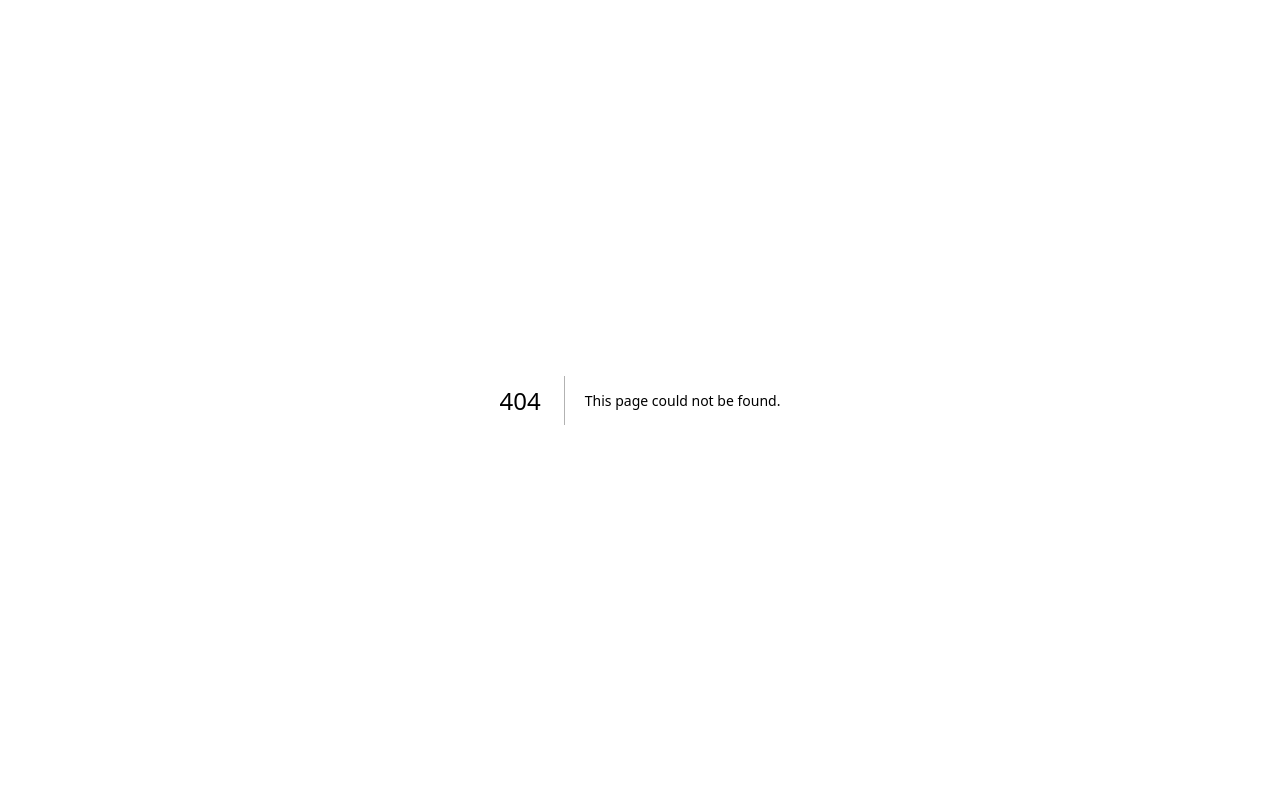
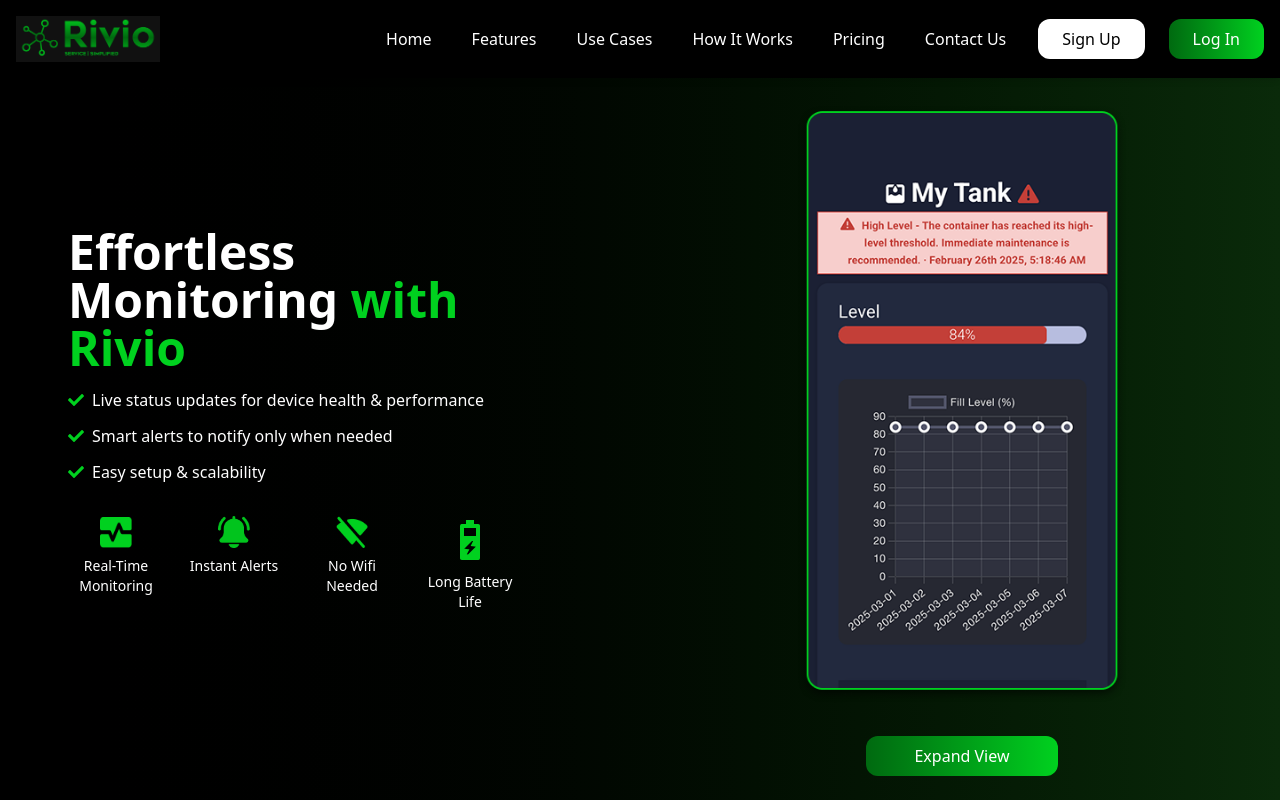
Before and after one commit to MuhammadAkil/rivio-io, a Next.js app: page /works in a window 1280 px wide. Before the commit this address had no page. Shown: the top 800 px of the page. Built offline with nearby package versions, Linux system fonts and the light colour scheme.

Commit message:
work hero done

```diff
--- /dev/null
+++ b/src/app/works/page.tsx
@@ -0,0 +1,13 @@
+import Navbar from "@/components/navbar";
+import Footer from "@/components/Footer";
+import WorksHero from "@/components/WorksHero";
+export default function UseCasesPage() {
+  return (
+    <div>
+      <Navbar />
+       <WorksHero />
+
+      <Footer />
+    </div>
+  );
+}
--- a/src/components/WhyRivio.tsx
+++ b/src/components/WhyRivio.tsx
@@ -12,7 +12,7 @@
               Why Rivio is Perfect For
             </span>
             <span className="text-[#00D11F] font-bold block sm:inline">
-              Golf Course Owners
+                Golf Course Owners
             </span>
           </h1>
 
--- /dev/null
+++ b/src/components/WorksHero.tsx
@@ -0,0 +1,64 @@
+import React from "react";
+import Image from "next/image";
+import { FaCheck } from "react-icons/fa";
+export default function WorksHero() {
+  return (
+    <div className="bg-gradient-to-r from-black to-[#0A2A0A] min-h-screen text-white py-16 px-4 flex items-center">
+      <div className="max-w-6xl mx-auto grid grid-cols-1 md:grid-cols-2 gap-36 items-center">
+        <div className="flex flex-col items-center md:items-start md:max-w-md">
+  <h1 className="text-white text-center md:text-left text-3xl sm:text-4xl md:text-5xl lg:max-w-3xl font-bold">
+    Effortless Monitoring <span className="text-[#00D11F]">with Rivio</span>
+  </h1>
+  <ul className="mt-4 space-y-3">
+    <li className="flex items-start space-x-2">
+      <FaCheck className="text-[#00D11F] mt-1" />
+      <p className="text-white">Live status updates for device health & performance</p>
+    </li>
+    <li className="flex items-start space-x-2">
+      <FaCheck className="text-[#00D11F] mt-1" />
+      <p className="text-white">Smart alerts to notify only when needed</p>
+    </li>
+    <li className="flex items-start space-x-2">
+      <FaCheck className="text-[#00D11F] mt-1" />
+      <p className="text-white">Easy setup & scalability</p>
+    </li>
+  </ul>
+  <div className="grid grid-cols-2 sm:grid-cols-4 gap-6 mt-8">
+    <div className="flex flex-col items-center w-24">
+      <img src="/image/monitor_heart (1).png" alt="Real-Time Monitoring" className="w-8 h-8" />
+      <span className="mt-2 text-sm text-white text-center">Real-Time Monitoring</span>
+    </div>
+    <div className="flex flex-col items-center w-24">
+      <img src="/image/objects.png" alt="Instant Alerts" className="w-8 h-8" />
+      <span className="mt-2 text-sm text-white text-center">Instant Alerts</span>
+    </div>
+    <div className="flex flex-col items-center w-24">
+      <img src="/image/signal_wifi_off.png" alt="No WiFi Needed" className="w-8 h-8" />
+      <span className="mt-2 text-sm text-white text-center">No Wifi Needed</span>
+    </div>
+    <div className="flex flex-col items-center w-24">
+      <img src="/image/battt.png" alt="Long Battery Life" className="w-12 h-12" />
+      <span className="mt-2 text-sm text-white text-center">Long Battery Life</span>
+    </div>
+  </div>
+</div>
+<div className="flex justify-center md:justify-end mt-8">
+  <div className="flex flex-col items-center">
+    <div className="relative w-[350px] sm:w-[400px] md:w-[450px] lg:w-[500px] rounded-lg p-2">
+      <Image
+        src="/image/Screenshot 2025-03-08 at 12.46.25 AM 1.png"
+        alt="Dashboard"
+        width={500}
+        height={600}
+        className="w-full max-h-[600px] h-auto object-contain rounded-md"
+      />
+    </div>
+    <button className="mt-6 px-12 py-2 hover:bg-green-400 transition bg-gradient-to-r from-[#006A10] to-[#00D11F] text-white rounded-[12px]">
+      Expand View
+    </button>
+  </div>
+</div>
+      </div>
+    </div>
+  );
+}
--- a/src/components/navbar.tsx
+++ b/src/components/navbar.tsx
@@ -36,6 +36,9 @@
 </Link>
 <Link href="/usecases" className="text-white hover:text-[#00D11F] px-2 py-1 text-sm xl:text-base">
   Use Cases
+          </Link>
+          <Link href="/works" className="text-white hover:text-[#00D11F] px-2 py-1 text-sm xl:text-base">
+  How It Works
 </Link>
           <button className="text-white hover:text-[#00D11F] px-2 py-1 text-sm xl:text-base">
             Pricing
@@ -72,6 +75,9 @@
 </Link>
 <Link href="/usecases" className="hover:text-[#00D11F] px-4 py-2 text-left text-base">
   Use Cases
+            </Link>
+                      <Link href="/works" className="text-white hover:text-[#00D11F] px-2 py-1 text-sm xl:text-base">
+  How It Works
 </Link>
             <button className="hover:text-[#00D11F] px-4 py-2 text-left text-base">
               Pricing
```
Also changed, not shown: public/image/Screenshot 2025-03-08 at 12.46.25 AM 1.png (added), public/image/battt.png (added).
